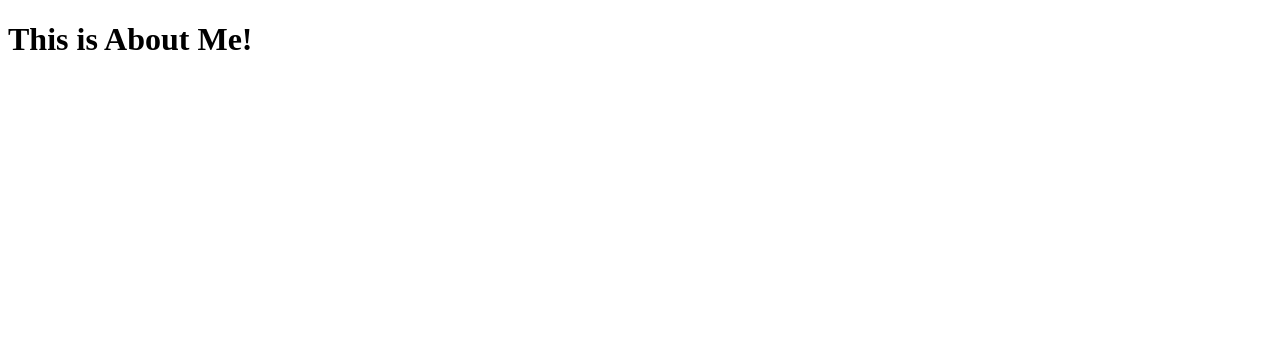
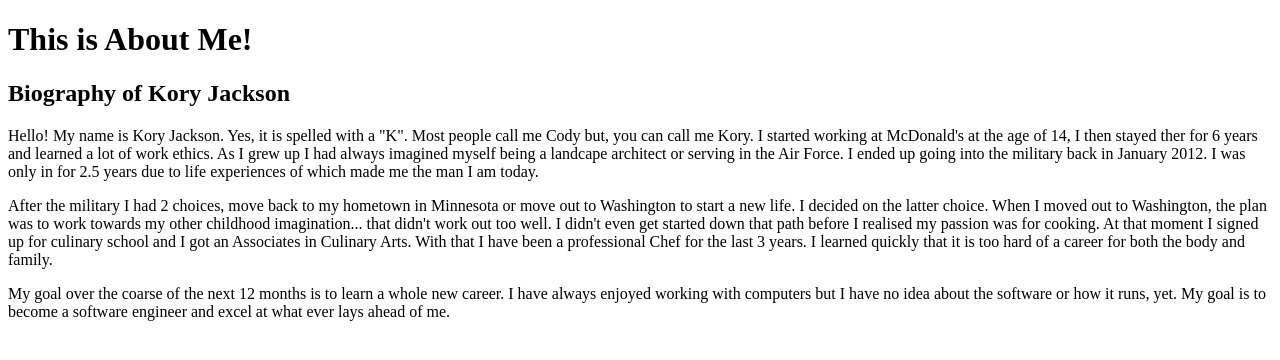
Before and after one commit to Dirrbick/learn-about-me, a plain HTML site: page index.html in a window 1280 px wide. Drawn offline with Linux system fonts and the light colour scheme.

Commit message:
added the biography and a h2 tag in the index

```diff
--- a/index.html
+++ b/index.html
@@ -14,7 +14,18 @@
       </h1>
     </header>
     <main>
-
+      <h2>
+        Biography of Kory Jackson
+      </h2>
+        <p>
+          Hello! My name is Kory Jackson. Yes, it is spelled with a "K". Most people call me Cody but, you can call me Kory. I started working at McDonald's at the age of 14, I then stayed ther for 6 years and learned a lot of work ethics. As I grew up I had always imagined myself being a landcape architect or serving in the Air Force. I ended up going into the military back in January 2012. I was only in for 2.5 years due to life experiences of which made me the man I am today.
+        </p>
+        <p>
+          After the military I had 2 choices, move back to my hometown in Minnesota or move out to Washington to start a new life. I decided on the latter choice. When I moved out to Washington, the plan was to work towards my other childhood imagination... that didn't work out too well. I didn't even get started down that path before I realised my passion was for cooking. At that moment I signed up for culinary school and I got an Associates in Culinary Arts. With that I have been a professional Chef for the last 3 years. I learned quickly that it is too hard of a career for both the body and family.
+        </p>
+        <p>
+          My goal over the coarse of the next 12 months is to learn a whole new career. I have always enjoyed working with computers but I have no idea about the software or how it runs, yet. My goal is to become a software engineer and excel at what ever lays ahead of me.
+        </p>
     </main>
     <footer>
 
```
